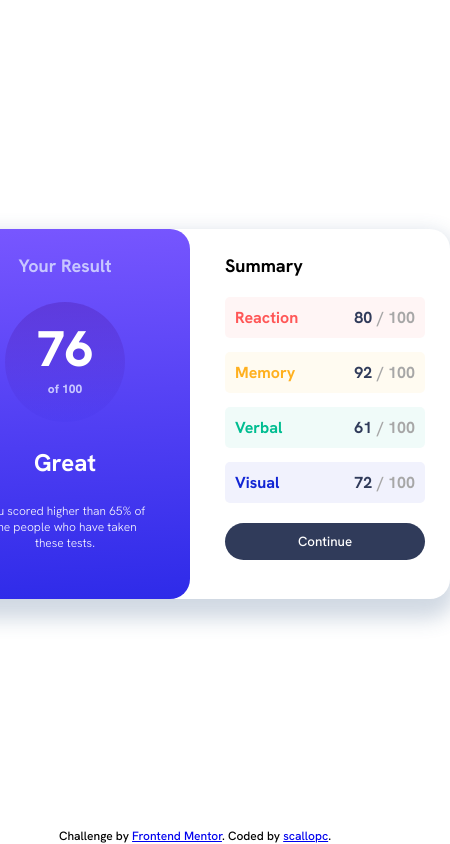
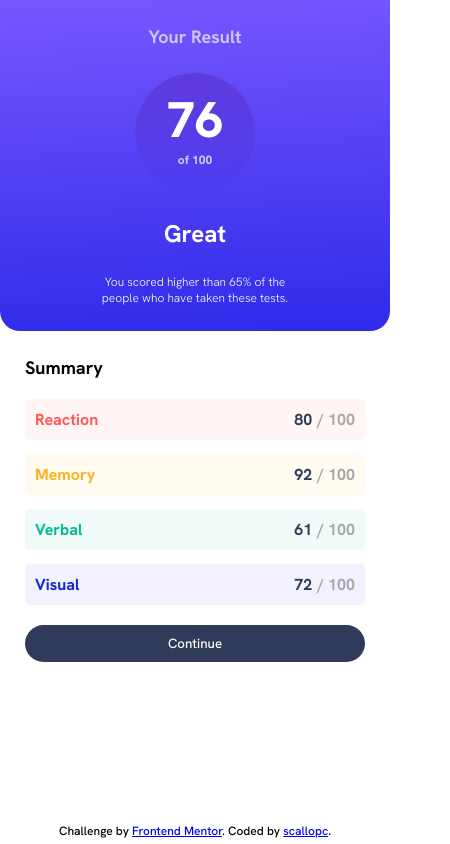
Before and after one commit to scallopc/results-summary-component, a plain HTML site: page index.html in a window 390 px wide. Shown: the whole page, 450 px wide, since content can reach past the window. Drawn offline with Linux system fonts and the light colour scheme.

Commit message:
responsive

```diff
--- a/style.css
+++ b/style.css
@@ -161,12 +161,50 @@ button {
   background-color: hsl(224, 30%, 27%);
   color: hsl(0, 0%, 100%);
   cursor: pointer;
+  transition: 0.2s easy;
 }
 
 button:hover {
-  background-color: hsl(224deg 32.29% 35.82%);
+  background: linear-gradient(357deg, hsl(241, 81%, 54%), hsl(252, 100%, 67%));
 }
 
 .attribution {
   font-size: 12px;
 }
+
+@media (max-width: 675px) {
+  .container {
+    height: 100%;
+  }
+
+  .main {
+    flex-wrap: wrap;
+    gap: 0;
+    border-radius: 0;
+    box-shadow: none;
+  }
+
+  .results {
+    border-radius: 0 0 20px 20px;
+    width: 100%;
+    height: 100%;
+  }
+
+  .result-description {
+    max-width: 200px;
+  }
+
+  .summary {
+    width: 100%;
+    height: 100%;
+  }
+
+  .attribution {
+    background-color: hsl(0, 0%, 100%);
+    width: 100%;
+    text-align: center;
+    padding: 5px 0;
+    position: absolute;
+    bottom: 0;
+  }
+}
```
